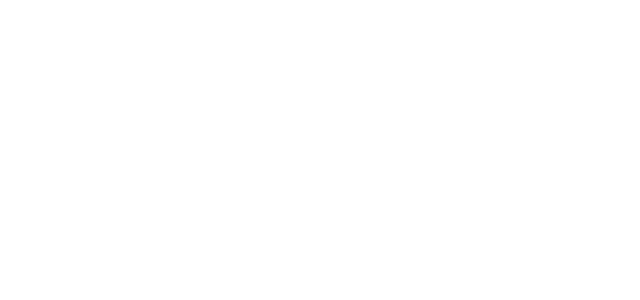
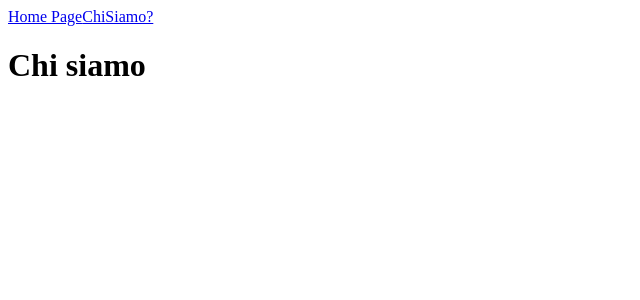
Before and after one commit to diegolenci/react-router, a React (Vite) app: page /chiSiamo in a window 1280 px wide. Before the commit this address had no page. Shown: the top 300 px of the page, without its empty margins (0-640 px from the left). Built offline with nearby package versions, Linux system fonts and the light colour scheme.

Commit message:
Correzione link pagina "Chi siamo"

```diff
--- a/src/App.jsx
+++ b/src/App.jsx
@@ -10,7 +10,7 @@
       <BrowserRouter>
       <Routes>
         <Route path="/" Component={HomePage}/>
-        <Route path="/contact" Component={ContactPage}/>
+        <Route path="/chiSiamo" Component={ContactPage}/>
       </Routes>
       </BrowserRouter>
     </>
--- a/src/components/MainNav.jsx
+++ b/src/components/MainNav.jsx
@@ -4,7 +4,7 @@
     return (
         <nav>
             <Link to="/">Home Page</Link>
-            <NavLink to="/lista">Lista post</NavLink>
+            <NavLink to="/chiSiamo">ChiSiamo?</NavLink>
         </nav>
     )
 }
--- a/src/pages/ContactPages.jsx
+++ b/src/pages/ContactPages.jsx
@@ -1,6 +1,11 @@
+import MainNav from "../components/MainNav"
+
 const ContactPage = () => {
     return(
-        <h1>Chi siamo</h1>
+        <>
+            <MainNav/>
+            <h1>Chi siamo</h1>
+        </>
     )
 }
 
--- a/src/pages/HomePage.jsx
+++ b/src/pages/HomePage.jsx
@@ -4,8 +4,8 @@
 const HomePage = () => {
     return(
         <>
-        <MainNav/>
-        <h1>Hello</h1>
+            <MainNav/>
+            <h1>Hello</h1>
         </>
     )
 }
```
